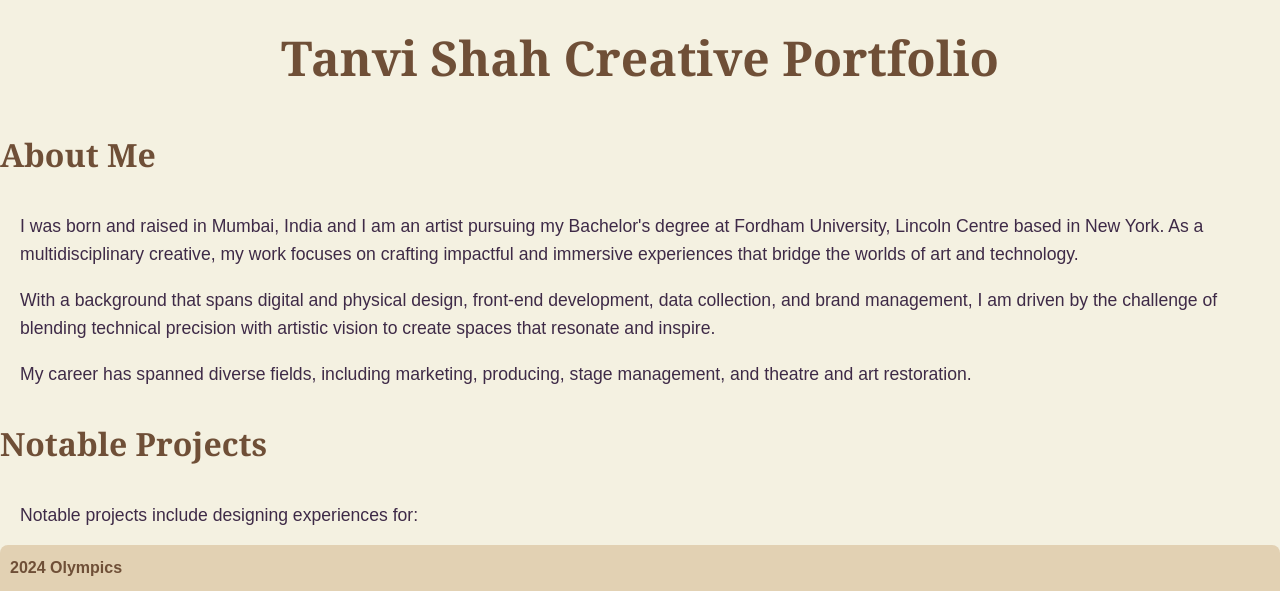
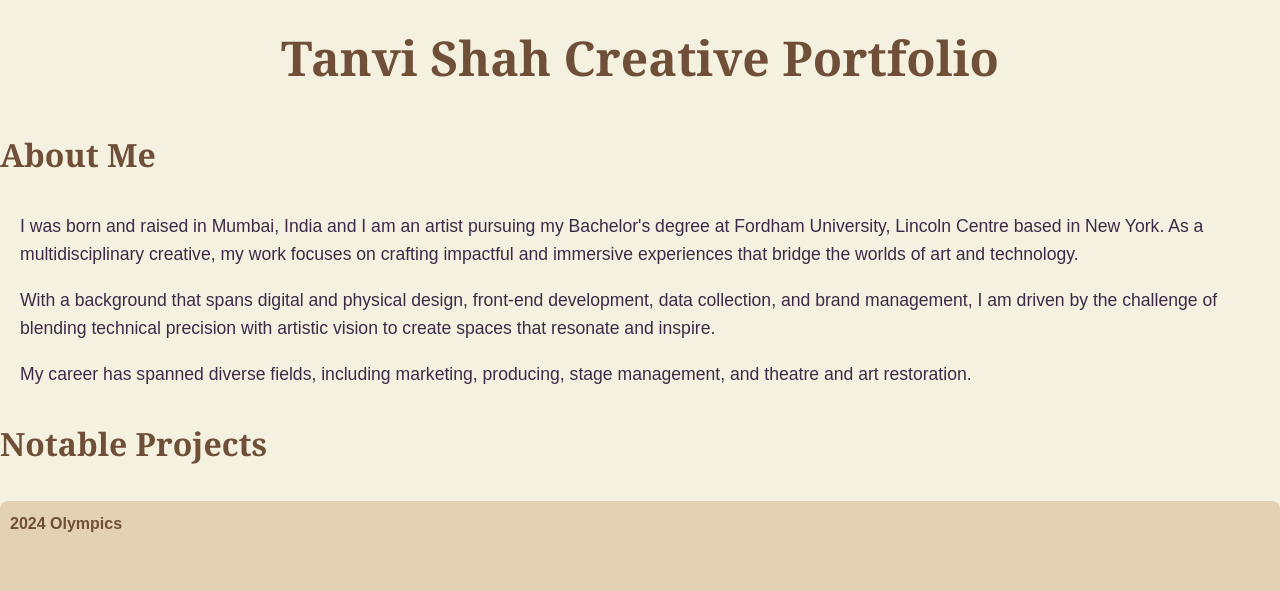
Before and after one commit to ft-tanvishah/ft-tanvishah.github.io, a plain HTML site: page index.html in a window 1280 px wide. Shown: the top 591 px of the page. Drawn offline with Linux system fonts and the light colour scheme.

Commit message:
Update index.html

```diff
--- a/index.html
+++ b/index.html
@@ -101,7 +101,6 @@
         My career has spanned diverse fields, including marketing, producing, stage management, and theatre and art restoration.
     </p>
     <h3>Notable Projects</h3>
-    <p>Notable projects include designing experiences for:</p>
     <ul>
         <li>
             <a href="https://www.youtube.com/watch?v=wvKF_PDfoWA" target="_blank"><strong>2024 Olympics</strong></a>
```
